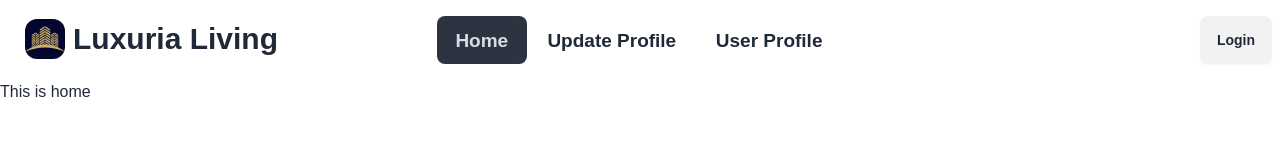
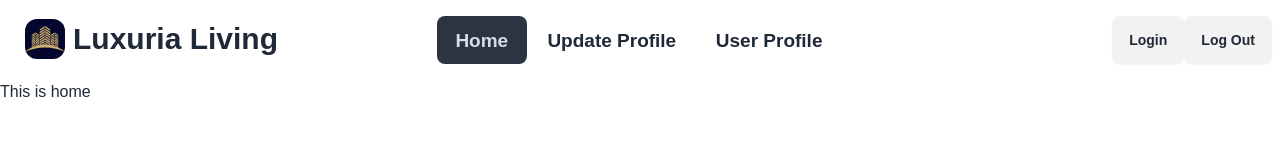
Before and after one commit to tisabbir/luxuria-living, a React (Vite) app: page / in a window 1280 px wide. Shown: the top 160 px of the page. Built offline with nearby package versions, Linux system fonts and the light colour scheme; no server answers; a web font is replaced by a local one.

Commit message:
logout functionality added

```diff
--- a/src/components/Nav.jsx
+++ b/src/components/Nav.jsx
@@ -1,18 +1,31 @@
 import { Link, NavLink } from "react-router-dom";
+import useAuth from "../hooks/useAuth";
 
 
 const Nav = () => {
 
+  const {logOut} = useAuth()
+
     const navBar = (<>
 
-<li><NavLink to={'/'}  className={'p-0'} > <a className="btn btn-ghost md:text-xl" >Home</a></NavLink></li>
+<li><NavLink to={'/'}  className={'p-0'} > <p className="btn btn-ghost md:text-xl" >Home</p></NavLink></li>
 
 <li><NavLink className={'p-0'} to={'/update'}><button className="btn btn-ghost md:text-xl">Update Profile</button></NavLink></li>
 
 <li><NavLink className={'p-0'} to={'/user'}><button className="btn btn-ghost md:text-xl ">User Profile</button></NavLink></li>
 
 
-    </>)
+    </>);
+
+    const handleLogOut = () => {
+      logOut()
+      .then(() => {
+        console.log('Successfully logged out')
+      })
+      .catch(err => {
+        console.log(err)
+      })
+    }
 
     return (
         <div className="navbar bg-base-100">
@@ -38,6 +51,7 @@ const Nav = () => {
   </div>
   <div className="navbar-end">
     <Link to={'/login'} className="btn">Login</Link>
+    <button onClick={handleLogOut}  className="btn">Log Out</button>
   </div>
 </div>
     );
--- a/src/providers/AuthProvider.jsx
+++ b/src/providers/AuthProvider.jsx
@@ -1,5 +1,5 @@
 import { createContext, useEffect, useState } from "react";
-import { GithubAuthProvider, GoogleAuthProvider, createUserWithEmailAndPassword, onAuthStateChanged, signInWithEmailAndPassword, signInWithPopup } from "firebase/auth";
+import { GithubAuthProvider, GoogleAuthProvider, createUserWithEmailAndPassword, onAuthStateChanged, signInWithEmailAndPassword, signInWithPopup, signOut } from "firebase/auth";
 import auth from "../firebase/firebase.config";
 
 export const AuthContext = createContext();
@@ -46,6 +46,10 @@ const AuthProvider = ({children}) => {
         return signInWithPopup(auth,githubProvider);
     }
 
+    const logOut = () => {
+        return signOut(auth)
+    }
+
 
 
     const authInfo = {
@@ -57,6 +61,7 @@ const AuthProvider = ({children}) => {
         logInWithGithub,
         loading,
         setLoading,
+        logOut,
     }
     return (
         <AuthContext.Provider value={authInfo}>
```
